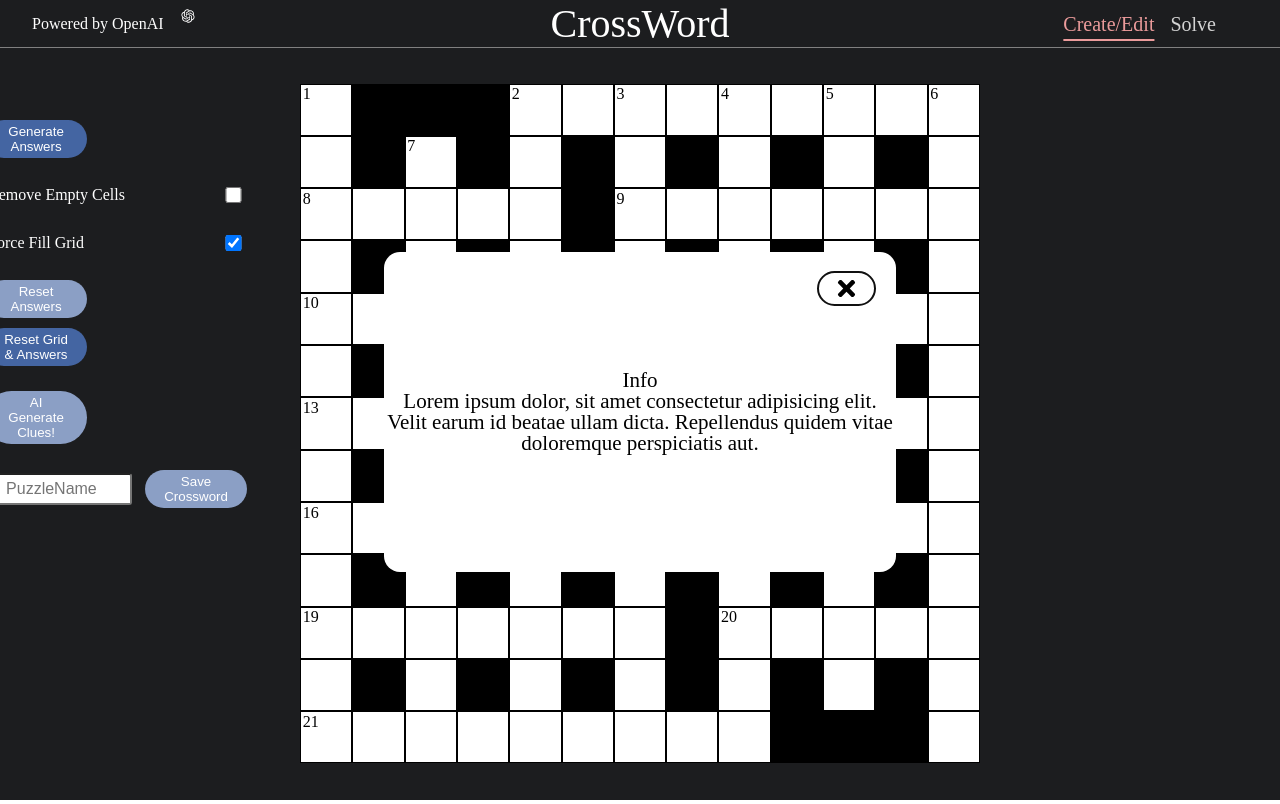
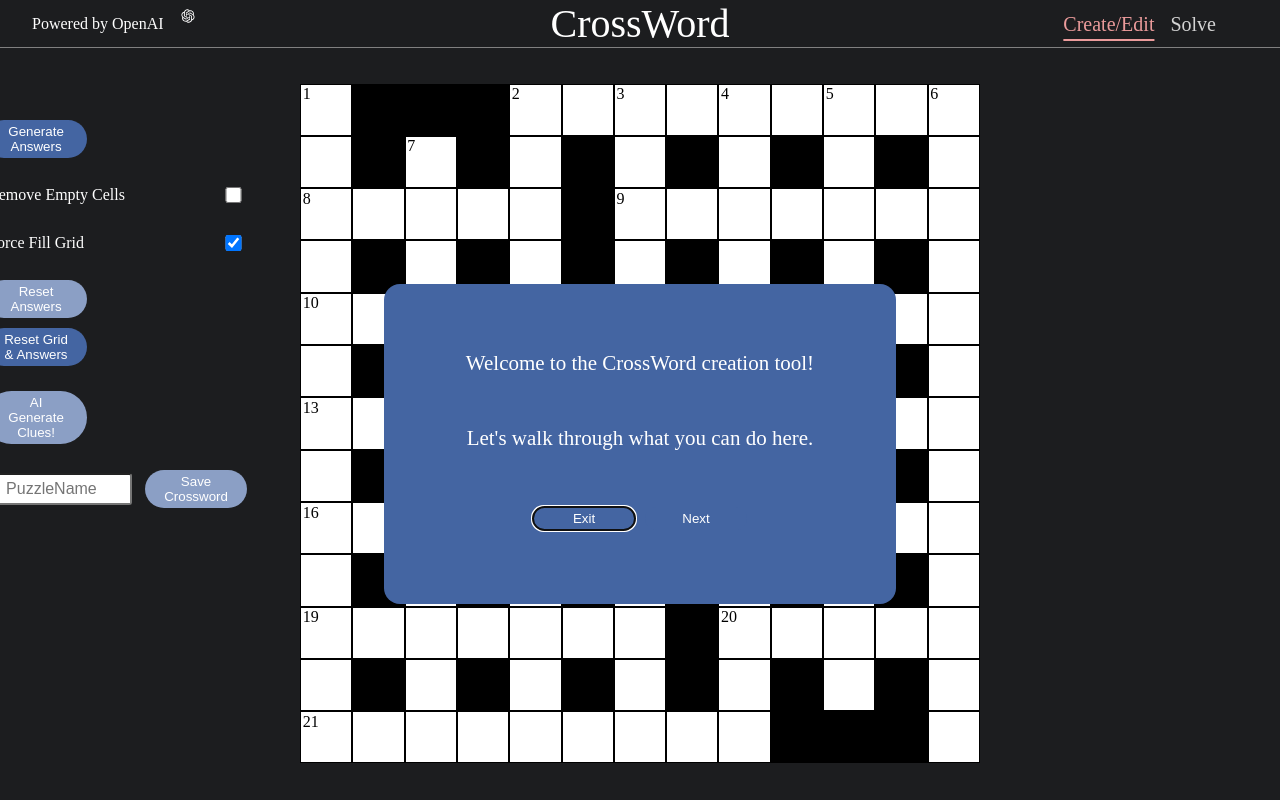
Before and after one commit to Hallelujah78/crossword-app, a React (Vite) app: page / in a window 1280 px wide. Both pictures are taken after a click on the element 326 px from the left and 109 px from the top of the page. Built offline with nearby package versions, Linux system fonts and the light colour scheme.

Commit message:
feat: add a tutorial/walkthrough for our app
Added Button.tsx. Since I have so many of them, thought I should make it
a component. Edited Information.tsx for use in this app. Added steps
for our app's tutorial to walkthroughSteps.ts.

```diff
--- /dev/null
+++ b/src/components/Button.tsx
@@ -0,0 +1,41 @@
+import styled from "styled-components";
+import type { ComponentPropsWithoutRef } from "react";
+
+interface ButtonProps extends ComponentPropsWithoutRef<"button"> {
+  close: () => void;
+  text: string;
+  buttonType: string;
+  updateCurrStep: (index: 1 | -1) => void;
+}
+
+const Button: React.FC<ButtonProps> = ({
+  text,
+  buttonType,
+  id,
+  close,
+  updateCurrStep,
+}: ButtonProps) => {
+  const exitModal = () => {
+    close();
+  };
+
+  return (
+    <Wrapper
+      key={id}
+      type="button"
+      onClick={() => {
+        buttonType === "cancel"
+          ? exitModal()
+          : buttonType === "back"
+          ? updateCurrStep(-1)
+          : updateCurrStep(1);
+      }}
+    >
+      {text}
+    </Wrapper>
+  );
+};
+
+export default Button;
+
+const Wrapper = styled.button``;
--- a/src/components/Grid.tsx
+++ b/src/components/Grid.tsx
@@ -18,6 +18,7 @@ import Information from "./Information";
 import { initialGrid } from "../state/grid";
 import * as AllAnswers from "../state/answers2";
 import backgroundColors from "../state/backgroundColors";
+import steps from "../state/walkthroughSteps";
 
 // utils
 import {
@@ -247,7 +248,6 @@ const Grid: React.FC = () => {
     const symmetricalIndex = gridState.length - 1 - targetIndex;
     const tempGrid = JSON.parse(JSON.stringify(gridState)) as CellType[];
 
-    const edgeCells: number[] = getAllEdgeCells(tempGrid);
     // toggle the cell background
     tempGrid[targetIndex].isVoid = !tempGrid[targetIndex].isVoid;
     // update the top, bottom, left and right props of surrounding cells
@@ -411,7 +411,9 @@ const Grid: React.FC = () => {
       {isVisible &&
         // localStorage.getItem("editor") for development, but !localStorage.getItem("editor")
         // when finished development
-        localStorage.getItem("editor") && <Information close={close} />}
+        localStorage.getItem("editor") && (
+          <Information steps={steps} close={close} />
+        )}
     </Wrapper>
   );
 };
@@ -447,7 +449,7 @@ const Wrapper = styled.div`
     width: 100%;
     background-color: rgba(138, 239, 247, 0.125);
     position: absolute;
-    z-index: 9999;
+    z-index: 1119;
     cursor: not-allowed;
   }
   .checkbox-group {
--- a/src/components/Information.tsx
+++ b/src/components/Information.tsx
@@ -1,9 +1,10 @@
 // react
-import { useRef } from "react";
+import { useRef, useState, type ComponentPropsWithoutRef } from "react";
 
 // third party
-import { FaTimes } from "react-icons/fa";
+
 import styled from "styled-components";
+import Button from "../components/Button";
 // utils
 
 // data
@@ -14,28 +15,38 @@ import styled from "styled-components";
 
 // hooks
 import useTrapFocus from "../hooks/useTrapFocus";
+import type { Steps } from "../state/walkthroughSteps";
 
 // models
 
 // assets
 
-interface InformationProps {
+interface InformationProps extends ComponentPropsWithoutRef<"div"> {
   close: () => void;
+  steps: Steps;
 }
 
-const Information: React.FC<InformationProps> = ({ close }) => {
+const Information: React.FC<InformationProps> = ({
+  close,
+  steps,
+}: InformationProps) => {
+  const [currStep, setCurrStep] = useState(0);
   const selfRef = useRef<HTMLDivElement>(null);
   useTrapFocus(selfRef);
 
-  const closeInfo = () => {
-    console.log("you clicked close!");
-    close();
+  const updateCurrStep = (index: 1 | -1) => {
+    if (
+      (index === -1 && currStep > 0) ||
+      (index === 1 && currStep < steps.length - 1)
+    ) {
+      setCurrStep((prev) => prev + index);
+    }
   };
 
   return (
     <Wrapper ref={selfRef} data-testid="information">
       <div className="modal">
-        <button
+        {/* <button
           type="button"
           data-testid="close-info"
           onClick={closeInfo}
@@ -43,12 +54,22 @@ const Information: React.FC<InformationProps> = ({ close }) => {
           className="close"
         >
           <FaTimes />
-        </button>
+        </button> */}
         <div className="info-container">
-          <h1>Info</h1>
-          Lorem ipsum dolor, sit amet consectetur adipisicing elit. Velit earum
-          id beatae ullam dicta. Repellendus quidem vitae doloremque
-          perspiciatis aut.
+          <h1>{steps[currStep].title}</h1>
+          <p>{steps[currStep].text}</p>
+        </div>
+        <div className="button-container">
+          {steps[currStep].buttons.map((button) => {
+            return (
+              <Button
+                key={button.buttonType}
+                {...button}
+                close={close}
+                updateCurrStep={updateCurrStep}
+              />
+            );
+          })}
         </div>
       </div>
     </Wrapper>
@@ -57,13 +78,13 @@ const Information: React.FC<InformationProps> = ({ close }) => {
 export default Information;
 
 const Wrapper = styled.div`
-  top: -3rem;
-  left: 0;
+  top: 0rem;
+  left: 0rem;
   position: absolute;
   font-size: calc(1rem + 0.390625vw);
   text-align: center;
-  z-index: 100;
-  height: calc(100vh - 3rem);
+  z-index: 9999;
+  height: calc(100vh - 5rem);
   width: 100%;
   display: grid;
   place-content: center;
@@ -73,8 +94,8 @@ const Wrapper = styled.div`
     width: 40vw;
     height: 40vh;
     border-radius: 1rem;
-    background: white;
-    color: black;
+    background: var(--primary-400);
+    color: white;
     position: relative;
     p {
       margin: 3rem;
@@ -99,4 +120,9 @@ const Wrapper = styled.div`
     right: 1rem !important;
     width: fit-content !important;
   }
+  .info-container {
+    p {
+      line-height: 2rem;
+    }
+  }
 `;
--- a/src/hooks/useTrapFocus.ts
+++ b/src/hooks/useTrapFocus.ts
@@ -13,7 +13,7 @@ const useTrapFocus = (elementRef: React.RefObject<HTMLElement | null>) => {
 
       setFirstEl(focussableEls[0]);
       setLastEl(focussableEls[focussableEls.length - 1]);
-      focussableEls[0].focus();
+      focussableEls[0]?.focus();
     }
   };
 
--- a/src/state/walkthroughSteps.ts
+++ b/src/state/walkthroughSteps.ts
@@ -1,22 +1,140 @@
-export const steps = [
+export type Steps = {
+  id: string;
+  buttons: { text: string; buttonType: string }[];
+  title: string;
+  text: string;
+}[];
+
+const steps: Steps = [
   {
     id: "welcome",
     buttons: [
       {
         text: "Exit",
-        type: "cancel",
+        buttonType: "cancel",
+      },
+
+      {
+        text: "Next",
+        buttonType: "next",
+      },
+    ],
+    title: "Welcome to the CrossWord creation tool!",
+    text: "Let's walk through what you can do here.",
+  }, // a single step
+  {
+    id: "step2",
+    buttons: [
+      {
+        text: "Exit",
+        buttonType: "cancel",
       },
       {
         text: "Back",
-        type: "back",
+        buttonType: "back",
       },
       {
         text: "Next",
-        type: "next",
+        buttonType: "next",
       },
     ],
-    title: "Welcome to the CrossWord creation tool!",
-    text: ["Let's walk through what you can do here."],
+    title: "Editing the Grid",
+    text: "Click on the dark or light squares to toggle them from dark to light, and vice-versa.",
+  }, // a single step
+  {
+    id: "step3",
+    buttons: [
+      {
+        text: "Exit",
+        buttonType: "cancel",
+      },
+      {
+        text: "Back",
+        buttonType: "back",
+      },
+      {
+        text: "Next",
+        buttonType: "next",
+      },
+    ],
+    title: "Editing the Grid",
+    text: "Be careful though! There are some rules to determine if a crossword grid is valid or not. We'll let you know if your grid is not valid!",
+  }, // a single step
+  {
+    id: "step4",
+    buttons: [
+      {
+        text: "Exit",
+        buttonType: "cancel",
+      },
+      {
+        text: "Back",
+        buttonType: "back",
+      },
+      {
+        text: "Next",
+        buttonType: "next",
+      },
+    ],
+    title: "Generate Answers",
+    text: "If your grid is valid, you'll be able to click the 'Generate Answers' button to, well, er ... generate answers for your crossword. Hurray!",
+  }, // a single step
+  {
+    id: "step5",
+    buttons: [
+      {
+        text: "Exit",
+        buttonType: "cancel",
+      },
+      {
+        text: "Back",
+        buttonType: "back",
+      },
+      {
+        text: "Next",
+        buttonType: "next",
+      },
+    ],
+    title: "The Force Fill Grid Option",
+    text: "If this is unchecked, we'll try to fill in all the blank answers on your grid. If there is nothing that fits, we'll remove the empty cells at the end.",
+  }, // a single step
+  {
+    id: "step6",
+    buttons: [
+      {
+        text: "Exit",
+        buttonType: "cancel",
+      },
+      {
+        text: "Back",
+        buttonType: "back",
+      },
+      {
+        text: "Next",
+        buttonType: "next",
+      },
+    ],
+    title: "Resetting the Answers and/or Grid",
+    text: "These buttons become available after you edit the grid and/or generate answers. You can reset the generated answers while retaining any changes you've made to your grid!",
+  }, // a single step
+  {
+    id: "step7",
+    buttons: [
+      {
+        text: "Exit",
+        buttonType: "cancel",
+      },
+      {
+        text: "Back",
+        buttonType: "back",
+      },
+      {
+        text: "Next",
+        buttonType: "next",
+      },
+    ],
+    title: "Mommy, where do clues come from?",
+    text: "Why, they come from clicking the 'AI Generate Clues' button, of course! Your answers are sent to OpenAI and it comes up with the clues for your puzzle. Pretty sweet!",
   }, // a single step
 ];
 
@@ -44,3 +162,4 @@ buttons: [
     text: ['React-Shepherd is a JavaScript library for guiding users through your React app.'],
 
 */
+export default steps;
```
Also changed, not shown: 1 other file (tests, documents, lock files or other folders).
